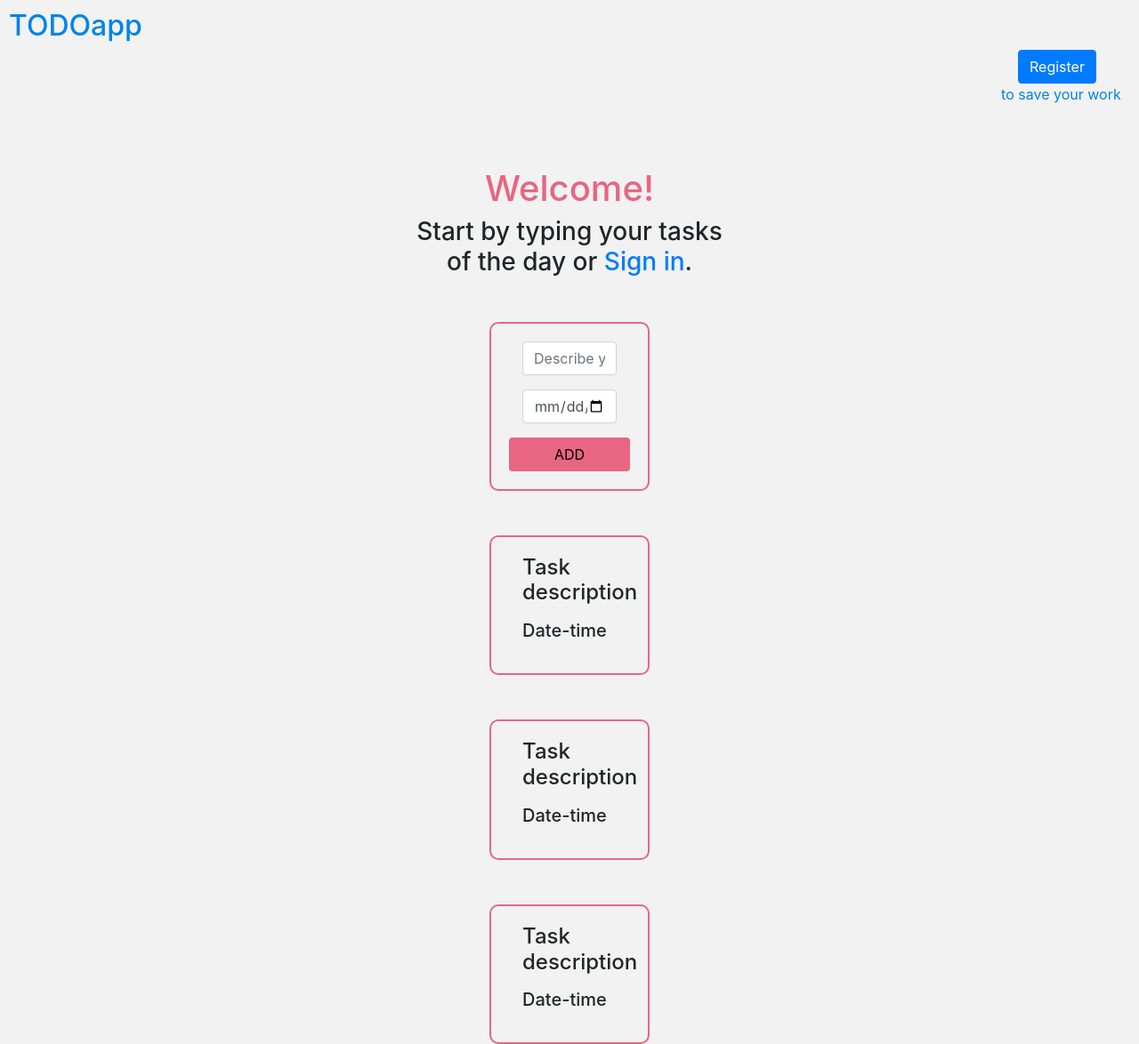
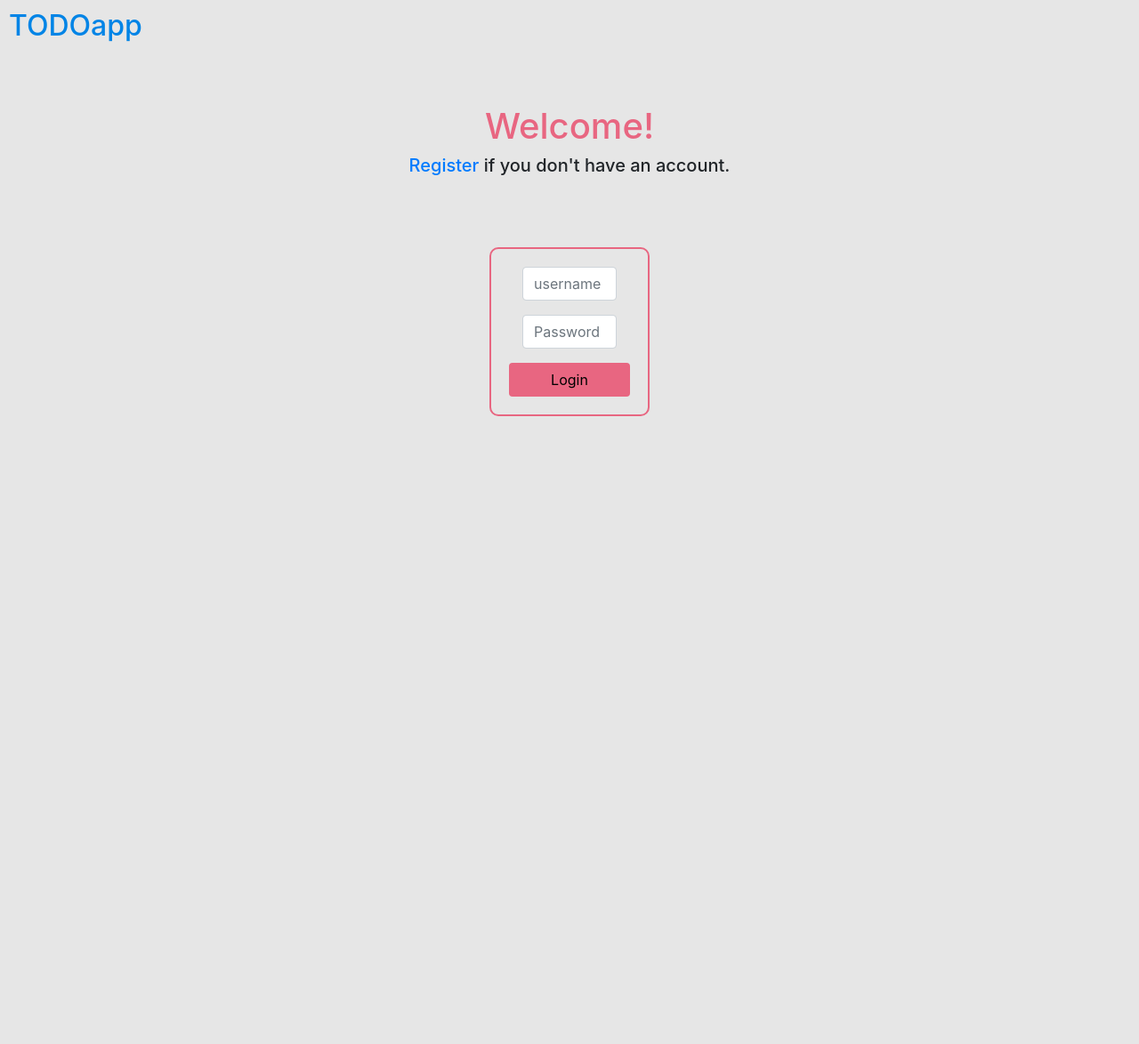
Before and after one commit to simofirdoussi/todoapp, a Django app: page /todo/ in a window 1280 px wide. Shown: the whole page at 89% size. After the commit the page ends 468 px from the top, so only its background shows below. Run offline with Django 3.2, Linux system fonts and the light colour scheme; some libraries are stand-ins or nearby versions.

Commit message:
application views

```diff
--- a/myapp/static/myapp/style.css
+++ b/myapp/static/myapp/style.css
@@ -1,6 +1,6 @@
 body
 {
-    background-color: #F2F2F2;
+    background-color: #E6E6E6;
 }
 h1
 {
@@ -16,24 +16,16 @@ h1
     text-align: center;
     margin-top: 70px;
 }
-#task
-{
-    margin: 50px 550px 0 550px;
-    padding: 20px;
-    border: 2px solid #E86681;
-    border-radius: 10px;
-}
 #add
 {
     background-color: #E86681;
     color: black;
     border: none;
 }
-#register
+#login
 {
-    margin-left: 90%;
+    margin: 80px 550px 0 550px;
+    padding: 20px;
+    border: 2px solid #E86681;
+    border-radius: 10px;
 }
-#register-text
-{
-    margin-left: 88.5%;
-}
--- a/myapp/templates/myapp/index.html
+++ b/myapp/templates/myapp/index.html
@@ -10,75 +10,33 @@
     <!-- my style -->
     {% load static %}
     <link rel="stylesheet" type="text/css" href="{% static 'myapp/style.css' %}">
-
     <title>TODO - welcome</title>
   </head>
   <body>
-
         <div id="logo">
             <h2>TODOapp</h2>
-          <button id="register" class="btn btn-primary">Register</button> <p id="register-text">to save your work</p>
         </div>
 
         <div id="welcome">
             <h1>Welcome!</h1>
-          <h3>Start by typing your tasks<br> of the day or <a href="">Sign in</a>.</h3>
+            <h5><a href="">Register</a> if you don't have an account.</h5>
           </div>
-        <div id="task">
+        <div id="login">
             <form action="" method="post">
               <div class="form-group">
                 <div class="col-sm-12">
-                <input type="text"  placeholder="Describe your task" class="form-control" name= "tasktext">
+                  <input type="text"  placeholder="username" class="form-control" name= "username">
                 </div>
               </div>
               <div class="form-group">
                 <div class="col-sm-12">
-                <input class="form-control" placeholder="Date and time" type="datetime-local"  id="example-datetime-local-input">
+                  <input class="form-control" placeholder="Password" type="password">
                 </div>
               </div>
-              <button id="add" class=" form-control">ADD</button>
+                <button id="add" class=" form-control">Login</button>
 
             </form>
         </div>
-        <div id="task">
-            <div class="form-group">
-              <div class="col-sm-12">
-                <h4>Task description</h4>
-              </div>
-            </div>
-            <div class="form-group">
-              <div class="col-sm-12">
-                <h5>Date-time</h5>
-              </div>
-            </div>
-        </div>
-        <div id="task">
-          <div class="form-group">
-            <div class="col-sm-12">
-              <h4>Task description</h4>
-            </div>
-          </div>
-          <div class="form-group">
-            <div class="col-sm-12">
-              <h5>Date-time</h5>
-            </div>
-          </div>
-      </div>
-      <div id="task">
-        <div class="form-group">
-          <div class="col-sm-12">
-            <h4>Task description</h4>
-          </div>
-        </div>
-        <div class="form-group">
-          <div class="col-sm-12">
-            <h5>Date-time</h5>
-          </div>
-        </div>
-      </div>
-
-    </div>
-
 
     <!-- Optional JavaScript -->
     <!-- jQuery first, then Popper.js, then Bootstrap JS -->
--- a/myapp/views.py
+++ b/myapp/views.py
@@ -3,3 +3,6 @@ from django.shortcuts import render
 
 def index(request):
     return render(request, "myapp/index.html")
+
+def register(reques):
+    return render(request, "myapp/register.html")
```
Lines whose indentation alone changed are shown as unchanged.
